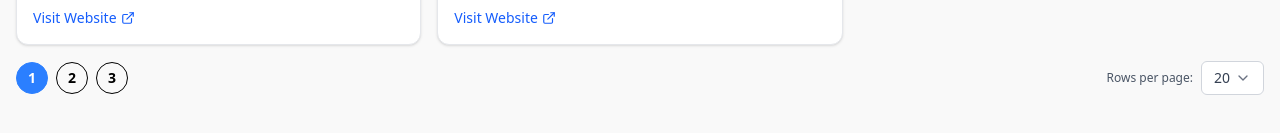
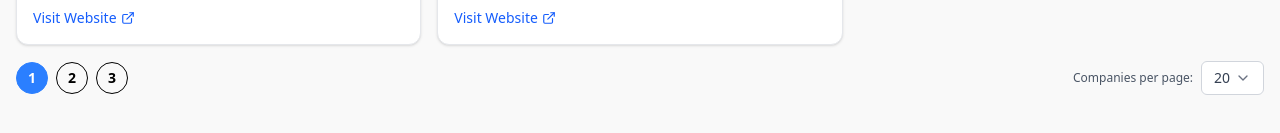
Before and after one commit to venkylad/Dashboard-Tables, a React (Vite) app: page / in a window 1280 px wide. Shown: the part 1943-2076 px from the top of the page. Built offline with nearby package versions, Linux system fonts and the light colour scheme; data requests are answered from the project's data file.

Commit message:
correction: rows per page to companies per page

```diff
--- a/src/components/CardView/index.tsx
+++ b/src/components/CardView/index.tsx
@@ -108,7 +108,9 @@ export default function CardView({ data, resetKey }: Props) {
             </div>
 
             <div className="flex items-center gap-2">
-              <label className="text-xs text-gray-600">Rows per page:</label>
+              <label className="text-xs text-gray-600">
+                Companies per page:
+              </label>
               <SelectField
                 value={String(rowsPerPage)}
                 options={ROWS_PER_PAGE_OPTIONS.map((r) => r.toString())}
--- a/src/components/Filters/index.tsx
+++ b/src/components/Filters/index.tsx
@@ -161,7 +161,7 @@ export default function Filters({ onFilterChange }: FiltersProps) {
             icon={<ArrowDownAZIcon size={16} className="text-gray-600" />}
             value={
               sort?.column && sort.direction
-                ? `${String(sort.column)}|${sort.direction}`
+                ? `${String(sort.column)}-${sort.direction}`
                 : ""
             }
             options={SORT_OPTIONS}
--- a/src/components/TableView/index.tsx
+++ b/src/components/TableView/index.tsx
@@ -95,7 +95,7 @@ export default function TableView({ data, resetKey }: Props) {
   ) : (
     <DataTable
       columns={companiesColumn}
-      data={itemsToShow}
+      data={data}
       pagination
       paginationPerPage={tableRowsPerPage}
       paginationRowsPerPageOptions={ROWS_PER_PAGE_OPTIONS}
@@ -118,6 +118,7 @@ export default function TableView({ data, resetKey }: Props) {
         setTablePage(1);
       }}
       highlightOnHover
+      striped
       customStyles={customStyles}
     />
   );
```
